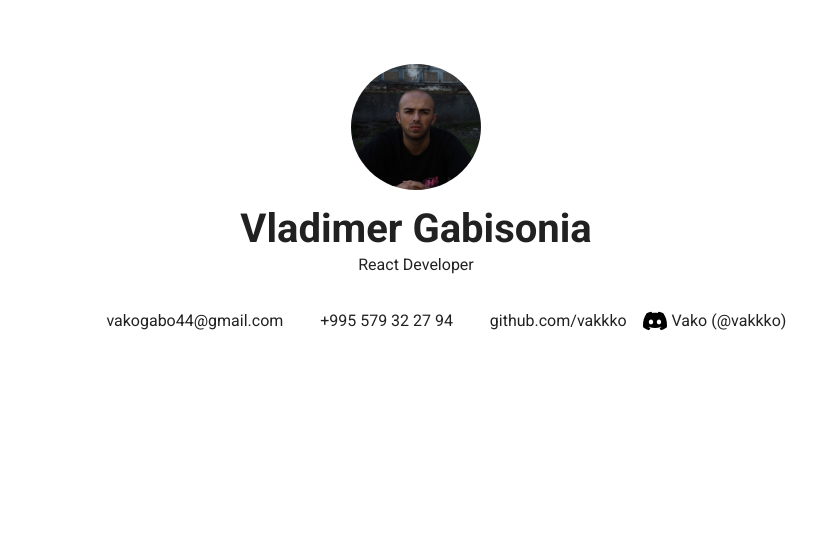
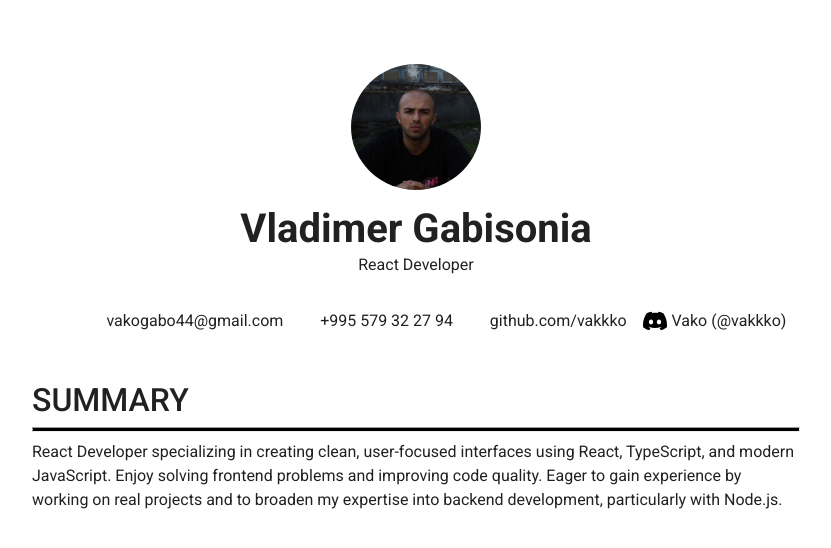
Before and after one commit to vakkko/rsschool-cv, a React (Vite) app in the folder cv/: page / in a window 1280 px wide. Shown: the top 548 px of the page, without its empty margins (224-1055 px from the left). Built offline with nearby package versions, Linux system fonts and the light colour scheme; some icons are missing.

Commit message:
feat: add Summary component

```diff
--- a/cv/src/App.tsx
+++ b/cv/src/App.tsx
@@ -1,6 +1,7 @@
 import React from "react";
 
 import Header from "./components/Header/Header";
+import MainContent from "./components/MainContent/MainContent";
 
 import "@fontsource/roboto/300.css";
 import "@fontsource/roboto/400.css";
@@ -10,7 +11,7 @@ import "@fontsource/roboto/700.css";
 import { ThemeProvider } from "@mui/material/styles";
 import { CssBaseline, GlobalStyles } from "@mui/material";
 
-import theme, { globalStyles } from "./theme";
+import theme, { globalStyles } from "./styles/theme";
 
 const App: React.FC = () => {
   return (
@@ -18,6 +19,7 @@ const App: React.FC = () => {
       <CssBaseline />
       <GlobalStyles styles={globalStyles} />
       <Header />
+      <MainContent />
     </ThemeProvider>
   );
 };
--- a/cv/src/components/Header/Header.styles.ts
+++ b/cv/src/components/Header/Header.styles.ts
@@ -1,10 +1,5 @@
 import type { SxProps, Theme } from "@mui/material";
-
-const flexColumnCenter = {
-  display: "flex",
-  alignItems: "center",
-  flexDirection: "column",
-};
+import { flexColumnCenter } from "../../styles/common";
 
 export const headerStyles: SxProps<Theme> = {
   ...flexColumnCenter,
--- /dev/null
+++ b/cv/src/components/MainContent/MainContent.tsx
@@ -0,0 +1,16 @@
+import React from "react";
+
+import Summary from "./Summary/Summary";
+import Box from "@mui/material/Box";
+
+import { mainContentStyles } from "./mainContent.styles";
+
+const MainContent: React.FC = () => {
+  return (
+    <Box component={"main"} sx={mainContentStyles}>
+      <Summary />
+    </Box>
+  );
+};
+
+export default MainContent;
--- /dev/null
+++ b/cv/src/components/MainContent/Summary/Summary.styles.ts
@@ -0,0 +1,6 @@
+import type { SxProps, Theme } from "@mui/material";
+
+export const hrStyles: SxProps<Theme> = {
+  height: "0.3rem",
+  backgroundColor: "black",
+};
--- /dev/null
+++ b/cv/src/components/MainContent/Summary/Summary.tsx
@@ -0,0 +1,24 @@
+import React from "react";
+
+import Box from "@mui/material/Box";
+import Typography from "@mui/material/Typography";
+
+import { hrStyles } from "./Summary.styles";
+
+const Summary: React.FC = () => {
+  return (
+    <Box>
+      <Typography variant="h2">SUMMARY</Typography>
+      <Box component={"hr"} sx={hrStyles} />
+      <Typography component="p">
+        React Developer specializing in creating clean, user-focused interfaces
+        using React, TypeScript, and modern JavaScript. Enjoy solving frontend
+        problems and improving code quality. Eager to gain experience by working
+        on real projects and to broaden my expertise into backend development,
+        particularly with Node.js.
+      </Typography>
+    </Box>
+  );
+};
+
+export default Summary;
--- /dev/null
+++ b/cv/src/components/MainContent/mainContent.styles.ts
@@ -0,0 +1,8 @@
+import type { SxProps, Theme } from "@mui/material";
+import { flexColumnCenter } from "../../styles/common";
+
+export const mainContentStyles: SxProps<Theme> = {
+  ...flexColumnCenter,
+  width: "60%",
+  mt: "2rem",
+};
--- /dev/null
+++ b/cv/src/styles/common.ts
@@ -0,0 +1,5 @@
+export const flexColumnCenter = {
+  display: "flex",
+  alignItems: "center",
+  flexDirection: "column",
+};
--- a/cv/src/theme/index.ts
+++ b/cv/src/styles/theme.ts
@@ -1,4 +1,6 @@
 import { createTheme } from "@mui/material/styles";
+
+import { flexColumnCenter } from "./common";
 
 const theme = createTheme({
   typography: {
@@ -19,6 +21,10 @@ const theme = createTheme({
 });
 
 export const globalStyles = {
+  "#root": {
+    ...flexColumnCenter,
+  },
+
   a: {
     textDecoration: "none",
     color: "inherit",
```
